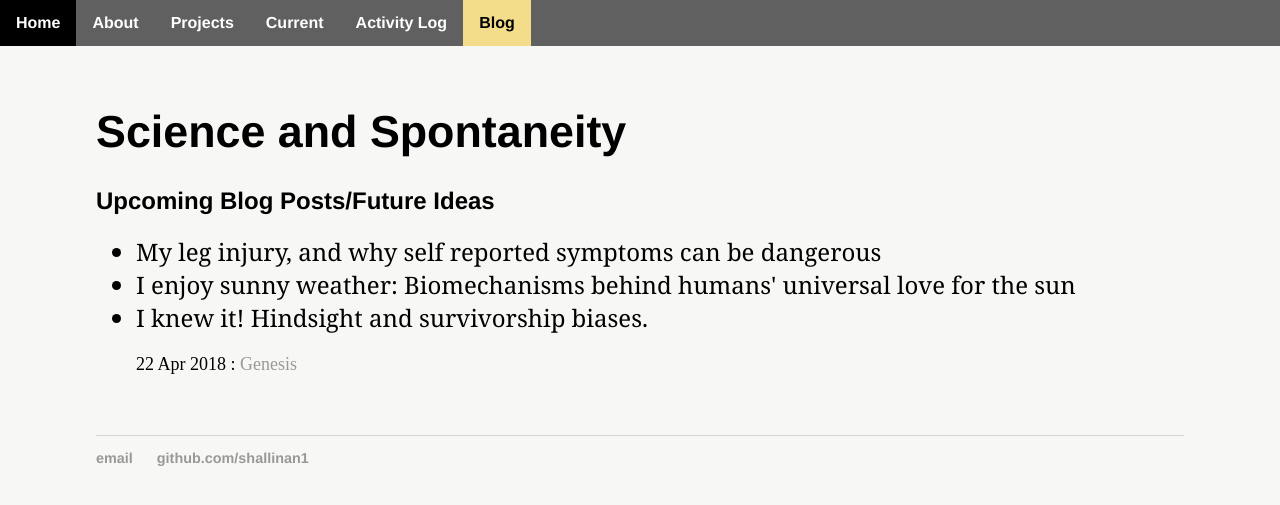
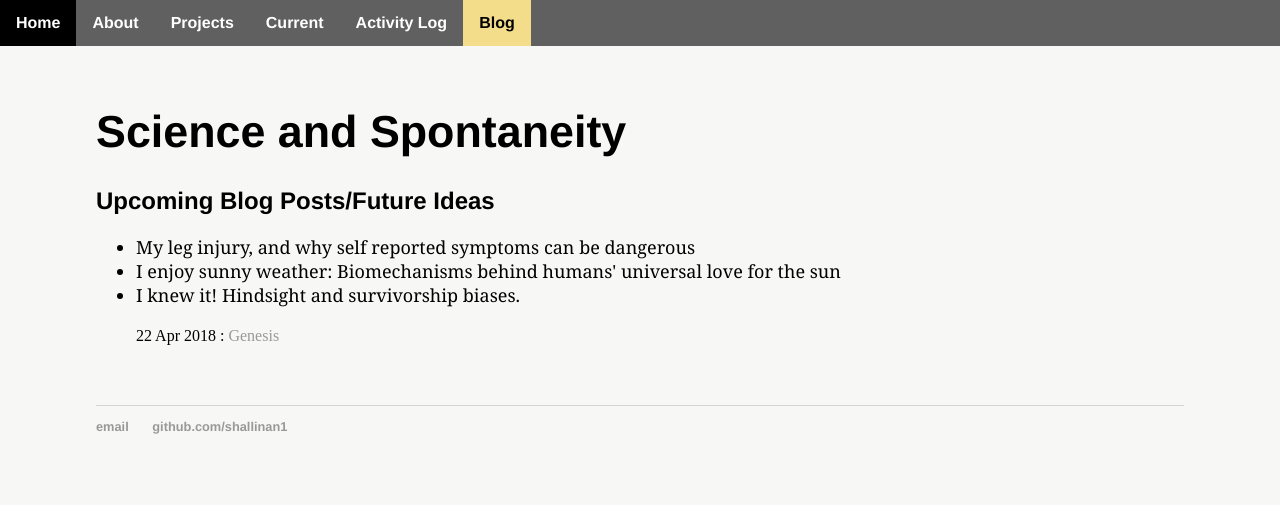
Before and after one commit to shallinan1/shallinan1.github.io, a Jekyll site: the page built from blog/index.html, in a window 1280 px wide. Shown: the top 505 px of the page. Built offline with Jekyll 4.4.1, drawn with Linux system fonts in a browser that asks for light colours.

Commit message:
update fontz

```diff
--- a/blog/index.html
+++ b/blog/index.html
@@ -7,16 +7,16 @@ title: Science and Spontaneity
 
 		<h2 style = "font-family:helvetica"> Upcoming Blog Posts/Future Ideas </h2>
 		<ul style="list-style-type:disc; font-family:Georgia">
-		<font size = 5>
+		<font size = 4>
 		  <li>My leg injury, and why self reported symptoms can be dangerous</li>
 		  <li>I enjoy sunny weather: Biomechanisms behind humans' universal love for the sun</li>
 		  <li>I knew it! Hindsight and survivorship biases.</li>
-		<font>
+		</font>
 		</ul>
 	<ul class="posts">
-	<font size = 4>
+	<font size = 3>
 	  {% for post in site.posts %}
 	    <li><span>{{ post.date | date_to_string }}</span> : <a href="{{ post.url }}" title="{{ post.title }}">{{ post.title }}</a></li>
 	  {% endfor %}
-	  <font>
+	  </font>
 	</ul>
```
